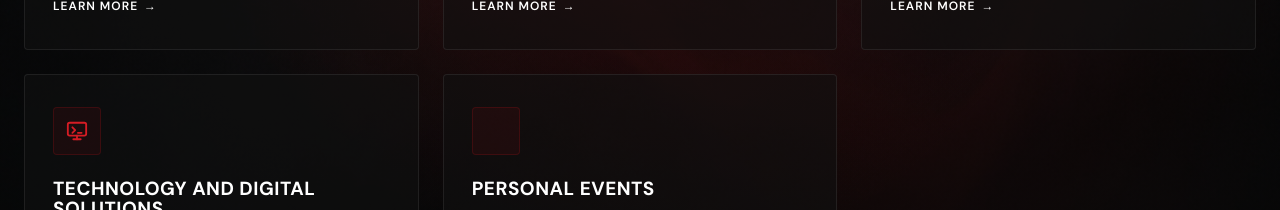
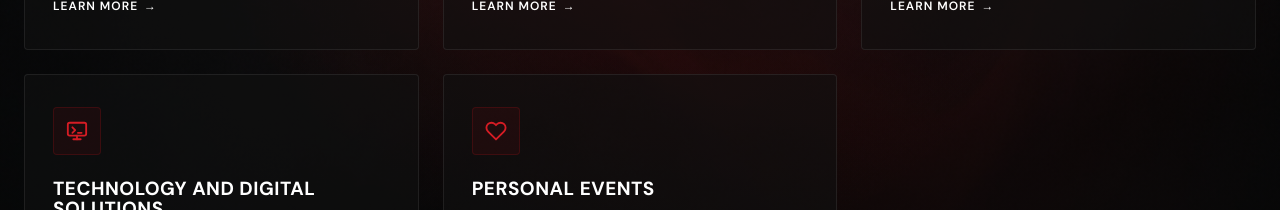
Before and after one commit to J-Akiru5/mdm, a Next.js app: page / in a window 1280 px wide. Shown: the part 2520-2730 px from the top of the page. Built offline with nearby package versions, Linux system fonts and the light colour scheme; no server answers; the database is empty.

Commit message:
feat: add WhatWeDo component to display service offerings with icons and links

```diff
--- a/src/components/home/WhatWeDo.tsx
+++ b/src/components/home/WhatWeDo.tsx
@@ -121,6 +121,20 @@
       <line x1="13" y1="14" x2="17" y2="14" />
     </svg>
   ),
+  "personal-events": (
+    <svg
+      width="22"
+      height="22"
+      viewBox="0 0 24 24"
+      fill="none"
+      stroke="currentColor"
+      strokeWidth="2"
+      strokeLinecap="round"
+      strokeLinejoin="round"
+    >
+      <path d="M20.84 4.61a5.5 5.5 0 0 0-7.78 0L12 5.67l-1.06-1.06a5.5 5.5 0 0 0-7.78 7.78l1.06 1.06L12 21.23l7.78-7.78 1.06-1.06a5.5 5.5 0 0 0 0-7.78z" />
+    </svg>
+  ),
 };
 
 interface WhatWeDoProps {
```
